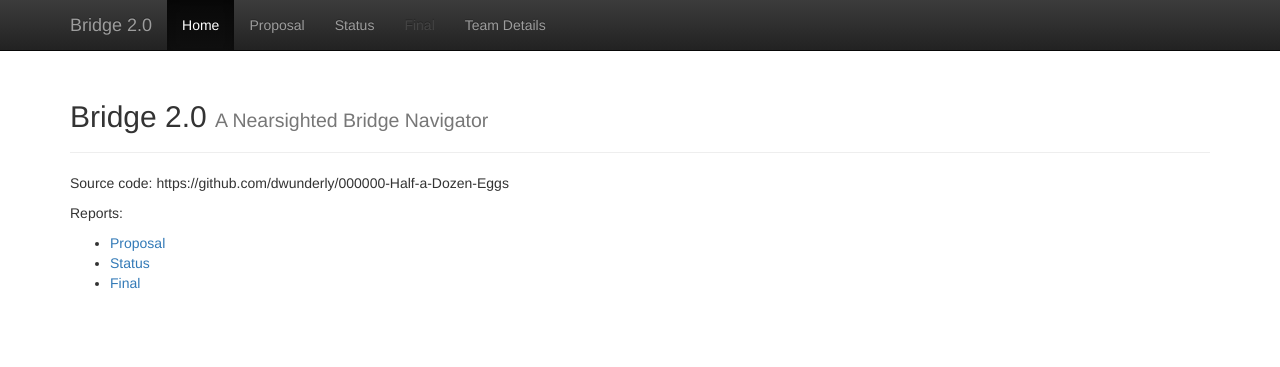
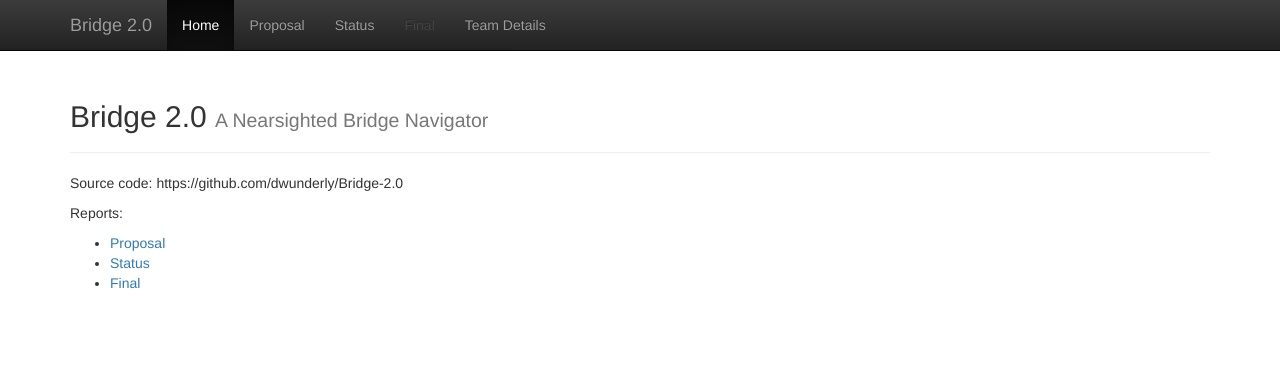
Before and after one commit to dwunderly/000000-Half-a-Dozen-Eggs, a Jekyll site: the page built from docs/index.md, in a window 1280 px wide. Shown: the top 367 px of the page. Built offline with Jekyll 4.4.1, drawn with Linux system fonts in a browser that asks for light colours; some of the changed lines change nothing that is shown.

Commit message:
Update index.md

```diff
--- a/docs/index.md
+++ b/docs/index.md
@@ -3,7 +3,7 @@ layout: default
 title:  Home
 ---
 
-Source code: https://github.com/dwunderly/000000-Half-a-Dozen-Eggs
+Source code: https://github.com/dwunderly/Bridge-2.0
 
 Reports:
 
```
